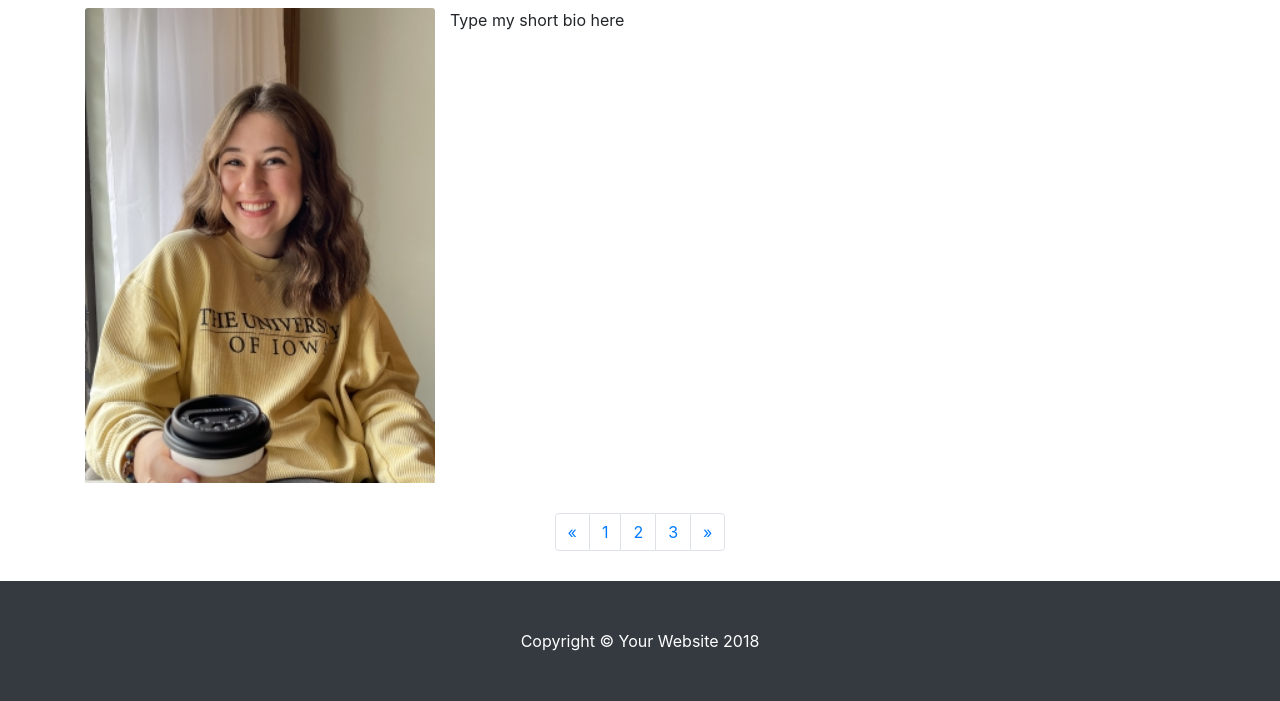
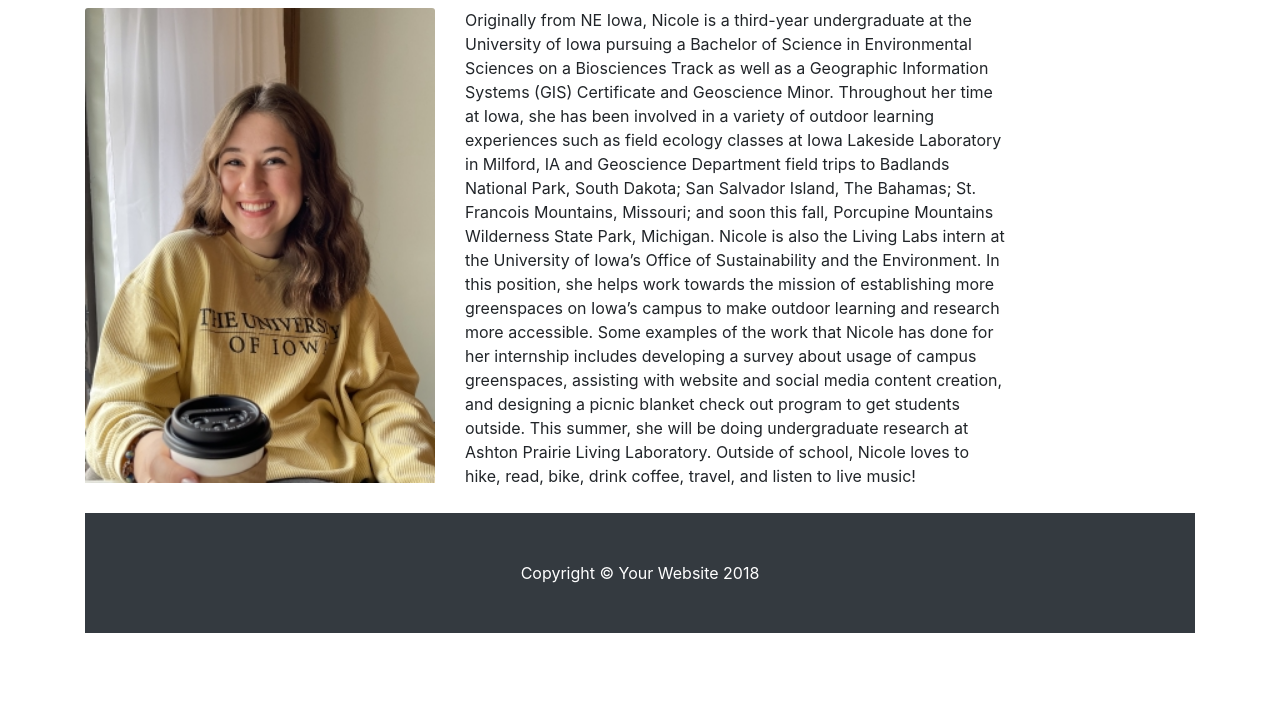
Before and after one commit to geog3540/nramker, a website: page shortbio.html in a window 1280 px wide. Shown: the part 144-845 px from the top of the page. After the commit the page ends 800 px from the top, so only its background shows below. Drawn offline with Linux system fonts and the light colour scheme.

Commit message:
Update shortbio.html

```diff
--- a/shortbio.html
+++ b/shortbio.html
@@ -53,41 +53,20 @@
 
       <!-- Page Heading -->
       <h1 class="my-4">Nicole Ramker
-        <small>GEOG:3540 Spring '25</small>
+        <small>About!</small>
       </h1>
 
       <div class="row">
 		<div class="col-lg-4 col-sm-6 portfolio-item">
             <img class="card-img-top" src="images/nicole.jpg" alt="">
 		</div>
-		<p class="card-text"> Type my short bio here </p>
+
+	  <div class="col-lg-6 col-sm-4">
+		<p class="card-text"> Originally from NE Iowa, Nicole is a third-year undergraduate at the University of Iowa pursuing a Bachelor of Science in Environmental Sciences on a Biosciences Track as well as a Geographic Information Systems (GIS) Certificate and Geoscience Minor. Throughout her time at Iowa, she has been involved in a variety of outdoor learning experiences such as field ecology classes at Iowa Lakeside Laboratory in Milford, IA and Geoscience Department field trips to Badlands National Park, South Dakota; San Salvador Island, The Bahamas; St. Francois Mountains, Missouri; and soon this fall, Porcupine Mountains Wilderness State Park, Michigan. Nicole is also the Living Labs intern at the University of Iowa’s Office of Sustainability and the Environment. In this position, she helps work towards the mission of establishing more greenspaces on Iowa’s campus to make outdoor learning and research more accessible. Some examples of the work that Nicole has done for her internship includes developing a survey about usage of campus greenspaces, assisting with website and social media content creation, and designing a picnic blanket check out program to get students outside. This summer, she will be doing undergraduate research at Ashton Prairie Living Laboratory. Outside of school, Nicole loves to hike, read, bike, drink coffee, travel, and listen to live music!  </p>
       </div>
+
       <!-- /.row -->
 
-      <!-- Pagination -->
-      <ul class="pagination justify-content-center">
-        <li class="page-item">
-          <a class="page-link" href="#" aria-label="Previous">
-            <span aria-hidden="true">&laquo;</span>
-            <span class="sr-only">Previous</span>
-          </a>
-        </li>
-        <li class="page-item">
-          <a class="page-link" href="#">1</a>
-        </li>
-        <li class="page-item">
-          <a class="page-link" href="#">2</a>
-        </li>
-        <li class="page-item">
-          <a class="page-link" href="#">3</a>
-        </li>
-        <li class="page-item">
-          <a class="page-link" href="#" aria-label="Next">
-            <span aria-hidden="true">&raquo;</span>
-            <span class="sr-only">Next</span>
-          </a>
-        </li>
-      </ul>
 
     </div>
     <!-- /.container -->
```
